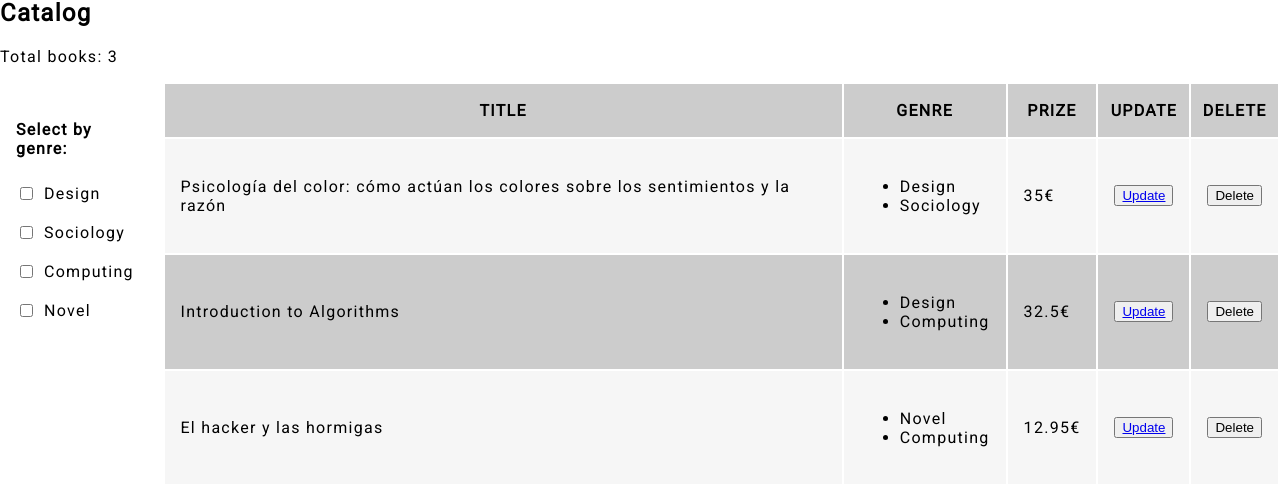
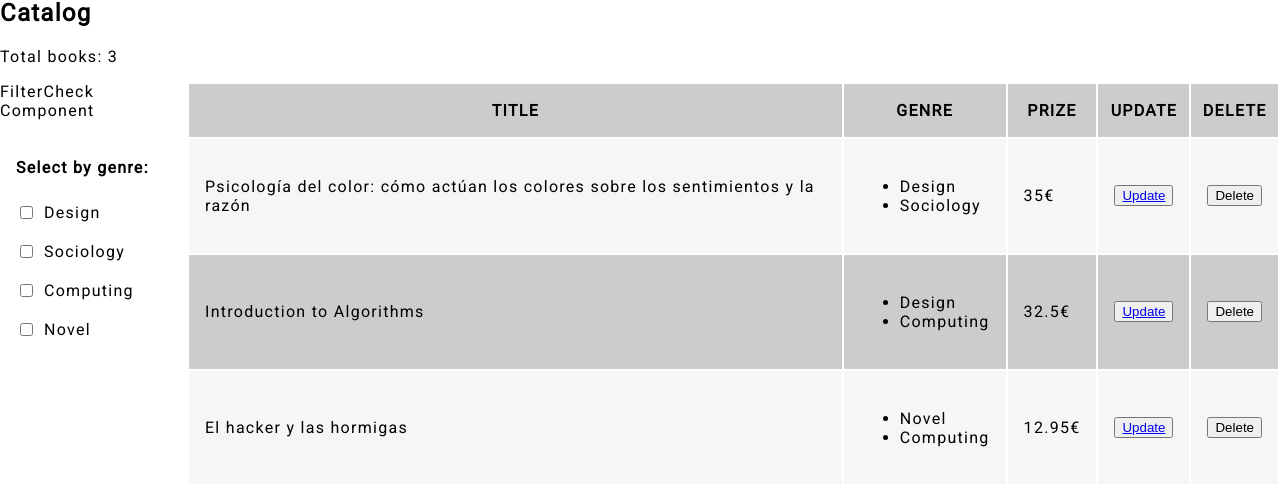
Before and after one commit to pixelvega/book-manager-test, a React (Create React App) app: page /#/ in a window 1280 px wide. Shown: the part 395-879 px from the top of the page. Built offline with nearby package versions, Linux system fonts and the light colour scheme.

Commit message:
filter books by genre but no update list of results

```diff
--- a/public/data/api.json
+++ b/public/data/api.json
@@ -2,46 +2,19 @@
   {
     "id": "0",
     "title": "Psicología del color: cómo actúan los colores sobre los sentimientos y la razón",
-    "genre": [
-      {
-        "name": "Design",
-        "id": "1"
-      },
-      {
-        "name": "Sociology",
-        "id": "3"
-      }
-    ],
+    "genre": ["Design", "Sociology"],
     "prize": "35"
   },
   {
     "id": "1",
     "title": "Introduction to Algorithms",
-    "genre": [
-      {
-        "name": "Design",
-        "id": "1"
-      },
-      {
-        "name": "Computing",
-        "id": "2"
-      }
-    ],
+    "genre": ["Design", "Computing"],
     "prize": "32.5"
   },
   {
     "id": "2",
     "title": "El hacker y las hormigas",
-    "genre": [
-      {
-        "name": "Novel",
-        "id": "4"
-      },
-      {
-        "name": "Computing",
-        "id": "2"
-      }
-    ],
+    "genre": ["Novel", "Computing"],
     "prize": "12.95"
   }
 ]
--- a/src/App.js
+++ b/src/App.js
@@ -1,69 +1,139 @@
-import React, { Component } from 'react';
-import './App.scss';
-import {Switch, Route} from 'react-router-dom';
-import Header from './components/Header';
-import BooksList from './components/BooksList';
-import AddBook from './components/AddBook';
-import EditGenres from './components/EditGenres';
-import {fetchBooks} from './services/booksService';
+import React, { Component } from "react";
+import "./App.scss";
+import { Switch, Route } from "react-router-dom";
+import Header from "./components/Header";
+import BooksList from "./components/BooksList";
+import AddBook from "./components/AddBook";
+import EditGenres from "./components/EditGenres";
+import { fetchBooks } from "./services/booksService";
 
 class App extends Component {
   constructor(props) {
     super(props);
     this.state = {
       booksList: [],
-      groupedGenres: []
-    }
+      groupedGenres: [],
+      genresSelected: []
+    };
+    this.handleFilterGenres = this.handleFilterGenres.bind(this);
+    this.filterByGenres = this.filterByGenres.bind(this);
   }
 
   getBooks() {
-    fetchBooks()
-      .then(data => {
-        this.setState({
-          booksList: data
-        });
-      this.getGenres(this.state.booksList);
+    fetchBooks().then(data => {
+      this.setState({
+        booksList: data
       });
+      this.getGenres(data);
+    });
   }
 
   getGenres(booksList) {
-    const genres = booksList.map((book)=>{
+    const genres = booksList.map(book => {
       return book.genre;
     });
     let groupedGenres = [];
-    for (let i=0; i<genres.length; i++) {
+    for (let i = 0; i < genres.length; i++) {
       let arrGenres = genres[i];
-      for(let j=0; j<arrGenres.length; j++) {
+      //console.log("arrGenres: ", i, arrGenres);
+      for (let j = 0; j < arrGenres.length; j++) {
         let genre = arrGenres[j];
+        //console.log("genre", j, genre);
         groupedGenres.push(genre);
       }
     }
-    console.log(groupedGenres);
+    //console.log("groupedGenres", groupedGenres);
     this.setState({
       groupedGenres: groupedGenres
-    })
+    });
+  }
+
+  handleUserGroups(e) {
+    const userGroupsTarget = e.currentTarget.value;
+
+    this.setState(prevState => {
+      const { groupsList } = prevState;
+
+      if (groupsList.indexOf(userGroupsTarget) === -1) {
+        groupsList.push(userGroupsTarget);
+      } else {
+        groupsList.splice(groupsList.indexOf(userGroupsTarget), 1);
+      }
+
+      return { groupsList: groupsList };
+    });
+  }
+
+  handleFilterGenres(e) {
+    const checkBoxActive = e.target.value;
+    const { booksList } = this.state;
+    //console.log("checkBoxActive", checkBoxActive);
+    this.setState(
+      prevState => {
+        const { genresSelected } = prevState;
+        if (genresSelected.indexOf(checkBoxActive) === -1) {
+          genresSelected.push(checkBoxActive);
+          //console.log("genresSelected", genresSelected);
+        } else {
+          genresSelected.splice(genresSelected.indexOf(checkBoxActive), 1);
+          //console.log("genresSelected ", genresSelected);
+        }
+      },
+      () => this.filterByGenres()
+    );
+  }
+
+  filterByGenres() {
+    const { booksList, genresSelected } = this.state;
+    let filteredBooks = [];
+    console.log("booksList", booksList);
+    if (genresSelected.length <= 0) {
+      filteredBooks = booksList;
+      return booksList;
+    } else {
+      for (const book of booksList) {
+        const genres = book.genre;
+        for (const genre of genres) {
+          if (
+            genresSelected.indexOf(genre) > -1 &&
+            !(filteredBooks.indexOf(book) > -1)
+          ) {
+            filteredBooks.push(book);
+          }
+        }
+      }
+      console.log("filteredBooks", filteredBooks);
+    }
+    return filteredBooks;
   }
 
   componentDidMount() {
     this.getBooks();
+    this.filterByGenres();
   }
 
   render() {
-    const {booksList, groupedGenres} = this.state;
+    const { booksList, groupedGenres, filteredBooksList } = this.state;
 
     return (
       <div className="App">
         <Header />
         <Switch>
-          <Route exact path="/" render={()=>
-            <BooksList booksList={booksList} groupedGenres={groupedGenres} />
-          }/>
-          <Route path="/AddBook/" render={()=>
-            <AddBook />
-          } />
-          <Route path="/EditGenres/" render={()=>
-            <EditGenres />
-          } />
+          <Route
+            exact
+            path="/"
+            render={() => (
+              <>
+                <BooksList
+                  booksList={this.filterByGenres()}
+                  groupedGenres={groupedGenres}
+                  handleFilterGenres={this.handleFilterGenres}
+                />
+              </>
+            )}
+          />
+          <Route path="/AddBook/" render={() => <AddBook />} />
+          <Route path="/EditGenres/" render={() => <EditGenres />} />
         </Switch>
       </div>
     );
--- a/src/components/BooksList.js
+++ b/src/components/BooksList.js
@@ -1,34 +1,43 @@
-import React, {Component} from 'react';
-import {Link} from 'react-router-dom';
-import FilterCheck from './FilterCheck';
+import React, { Component } from "react";
+import { Link } from "react-router-dom";
+import FilterCheck from "./FilterCheck";
 
 class BooksList extends Component {
   mapBooks(list) {
-    const rowBook = list.map((book, index)=>{
-      return(
+    const rowBook = list.map((book, index) => {
+      return (
         <tr className="table__tr" key={index}>
           <td className="table__td">{book.title}</td>
           <td className="table__td">
-          <ul className='genres'>
-            {book.genre.map((genre, index)=>{
-                return(
-                    <li key={index} className='genre'>{genre.name}</li>
+            <ul className="genres">
+              {book.genre.map((genre, index) => {
+                return (
+                  <li key={index} className="genre">
+                    {genre}
+                  </li>
                 );
               })}
             </ul>
           </td>
           <td className="table__td">{book.prize}€</td>
-          <td className="table__td"><button className="table_btn" ><Link to={`/AddBook/`}>Update</Link></button></td>
-          <td className="table__td"><button className="table_btn">Delete</button></td>
+          <td className="table__td">
+            <button className="table_btn">
+              <Link to={`/AddBook/`}>Update</Link>
+            </button>
+          </td>
+          <td className="table__td">
+            <button className="table_btn">Delete</button>
+          </td>
         </tr>
       );
     });
     return rowBook;
   }
   render() {
-    const {booksList, groupedGenres} = this.props;
+    const { booksList, handleFilterGenres, groupedGenres } = this.props;
 
-    return(
+    if (booksList.length >= 0) {
+      return (
         <main className="main">
           <div className="catalog_header">
             <h2>Catalog</h2>
@@ -36,7 +45,12 @@ class BooksList extends Component {
           </div>
           <div className="catalog_wrapper">
             <div className="FilterCheck">
-            <FilterCheck booksList={booksList} groupedGenres={groupedGenres} />
+              FilterCheck Component
+              <FilterCheck
+                booksList={booksList}
+                groupedGenres={groupedGenres}
+                handleFilterGenres={handleFilterGenres}
+              />
             </div>
             <div className="catalog">
               <table className="table" id="table">
@@ -77,6 +91,9 @@ class BooksList extends Component {
           </div>
         </main>
       );
+    } else {
+      return <div>no hay datos</div>;
+    }
   }
 }
 
--- a/src/components/FilterCheck.js
+++ b/src/components/FilterCheck.js
@@ -1,21 +1,28 @@
-import React, { Component } from 'react';
+import React, { Component } from "react";
 
 class FilterCheck extends Component {
   render() {
-    const { groupedGenres } = this.props;
+    const { groupedGenres, handleFilterGenres } = this.props;
     if (groupedGenres.length > 0) {
-      const arrGenres = groupedGenres.map((genre) => {
-        return genre.name;
+      const arrGenres = groupedGenres.map(genre => {
+        return genre;
       });
       const uniqueGenres = [...new Set(arrGenres)];
-      console.log(arrGenres);
-      console.log(uniqueGenres);
+      //console.log(arrGenres);
+      //console.log(uniqueGenres);
 
       const genres = uniqueGenres.map((genre, index) => {
         return (
           <li key={index} className="FilterCheck_nav-item">
             <label htmlFor={genre} className="option-genre">
-              <input className="option-genre-input" id={genre} type="checkbox" value={genre} name={genre} />
+              <input
+                className="option-genre-input"
+                id={genre}
+                type="checkbox"
+                value={genre}
+                name={genre}
+                onClick={handleFilterGenres}
+              />
               <p className="option-genre-label">{genre}</p>
             </label>
           </li>
@@ -28,12 +35,9 @@ class FilterCheck extends Component {
           <ul className="FilterCheck_nav">{genres}</ul>
         </div>
       );
-
     } else {
-      console.log(groupedGenres);
-      return (
-        <div>CheckboxList</div>
-      );
+      //console.log(groupedGenres);
+      return <div>CheckboxList</div>;
     }
   }
 }
```
Also changed, not shown: public/data/apiGenresObjet.json (added, +47 -0 lines). Lines whose indentation alone changed are shown as unchanged.
